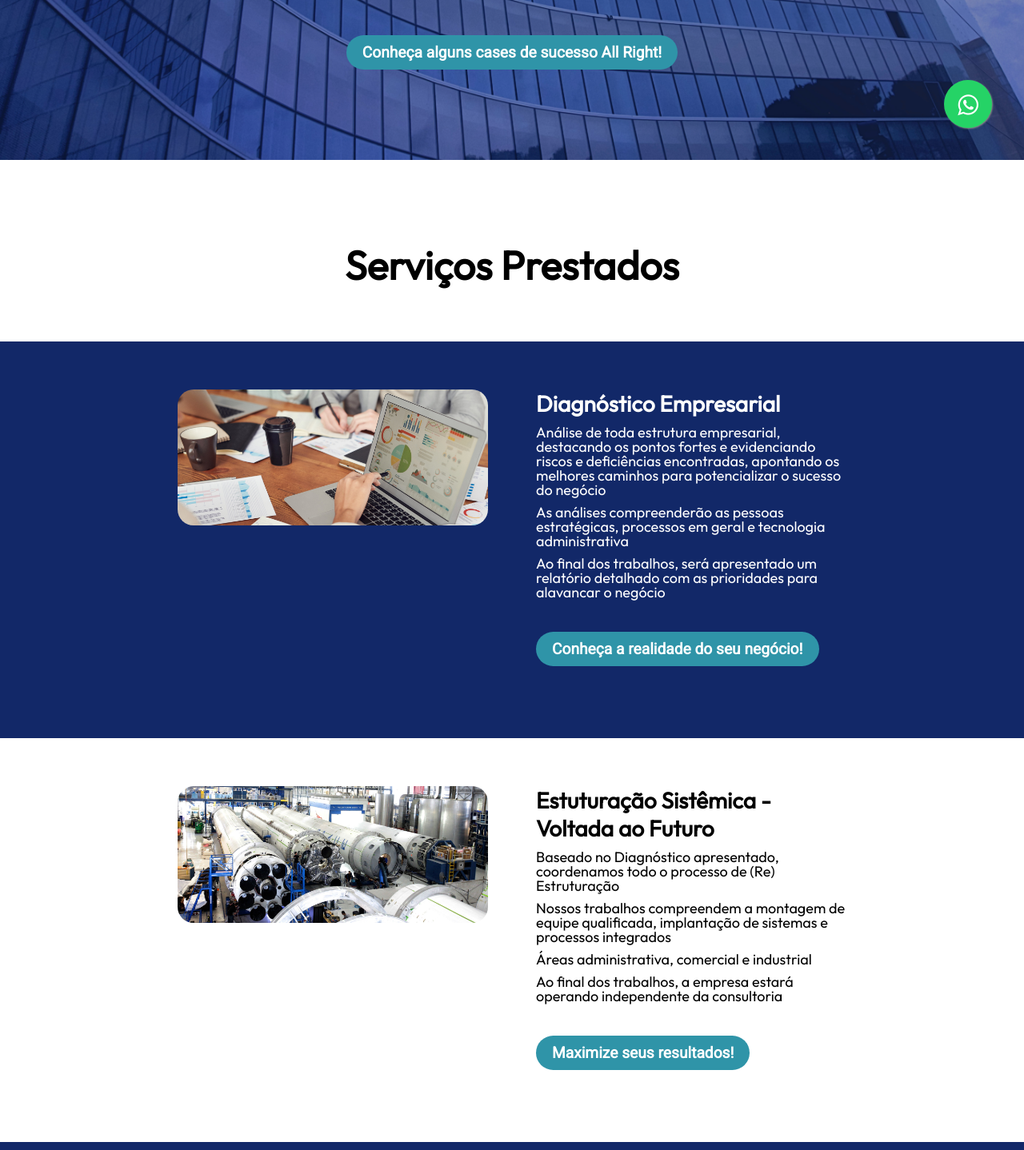
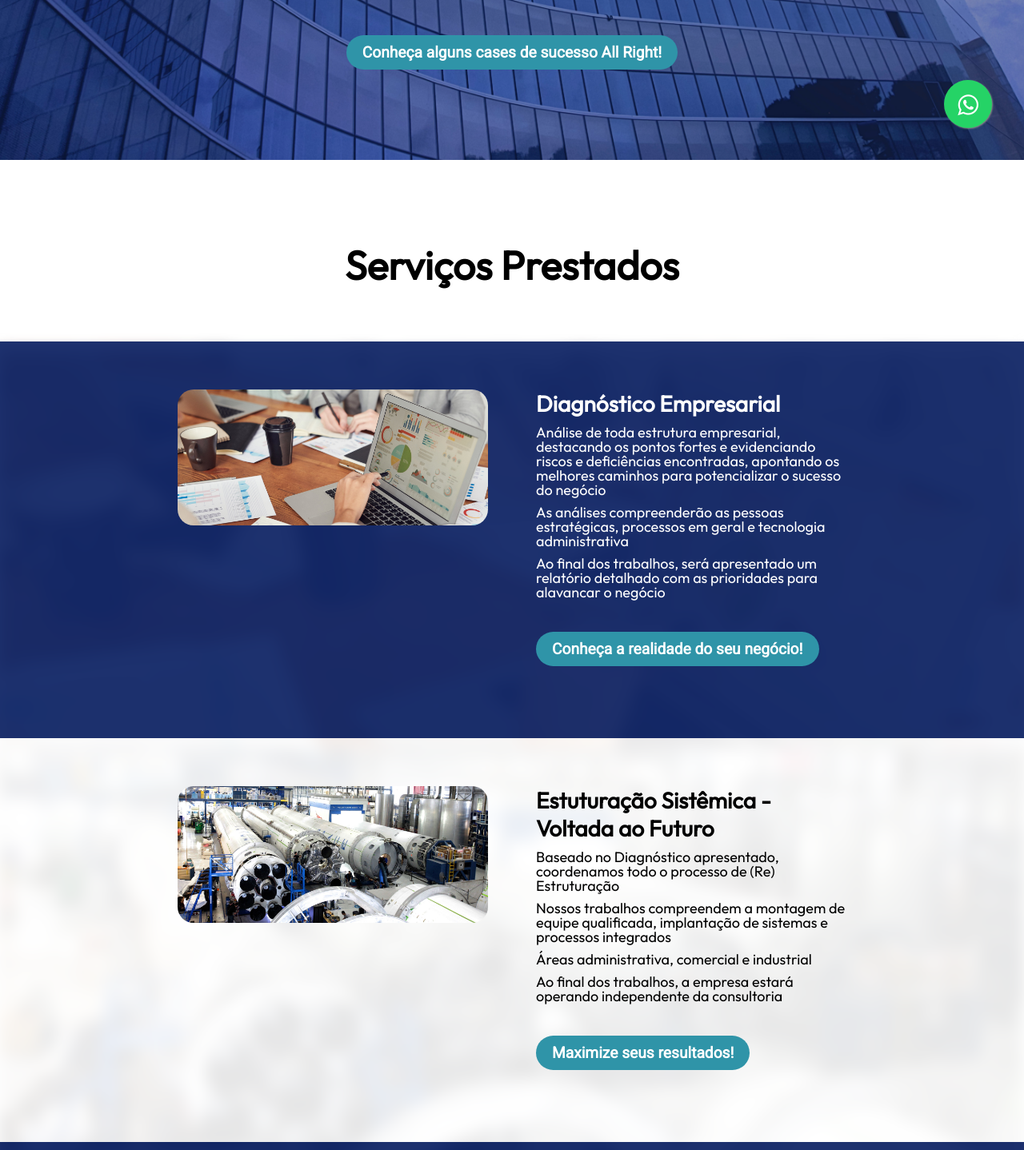
Before and after one commit to All-Right-Consultoria/All-Right-Landing-Page, a Django app: page / in a window 1280 px wide. Shown: the part 600-2038 px from the top of the page at 80% size. Run offline with Django 4.2, Linux system fonts and the light colour scheme; some libraries are stand-ins or nearby versions.

Commit message:
Aumenta opacidade do footer e adiciona imagens borradas no fundo dos serviços prestados

```diff
--- a/allright/assets/static/styles.css
+++ b/allright/assets/static/styles.css
@@ -95,7 +95,7 @@ p, li {
     justify-content: center;
     width: 100%;
     height: 100%;
-    background-color: hsla(225, 70%, 24%, 0.8)
+    background-color: hsla(225, 70%, 24%, 0.95)
 }
 .footer, .footer-nav-links, .media-links, .media-links a, .footer-logo {
     display: flex;
@@ -220,14 +220,16 @@ p, li {
     grid-template-rows: 1fr 1fr 1fr;
     grid-template-columns: 1fr;
     padding: 5vw 5vw 0 5vw;
+    object-fit: contain;
 }
 .card-servico {
     display: flex;
     flex-direction: column;
     flex-wrap: wrap;
     width: 100vw;
+    background-color: rgba(255, 255, 255, .9);
     &:nth-child(2n-1) {
-        background-color: var(--dark-blue) !important;
+        background-color: hsla(225, 70%, 24%, .95) !important;
         border-color: var(--dark-blue) !important;
         color: #fff !important;
         &:nth-child(2n-1) p, h3{
@@ -240,6 +242,16 @@ p, li {
         }
     }
 }
+.card-servico-background {
+    position: absolute;
+    overflow: hidden;
+    max-width: 100vw;
+    max-height: 1000px;
+    margin: 1% 0;
+    z-index: -1;
+    filter: blur(10px);
+}
+
 .card-servico-content {
     display: flex;
     flex-direction: row;
--- a/allright/assets/templates/base.html
+++ b/allright/assets/templates/base.html
@@ -47,7 +47,7 @@
             {% endblock 'content' %}
         </div>
     </main>
-    <footer class="footer" id="footer" style="background-image: url({% static 'footer.jpg' %});">
+    <footer class="footer" id="footer" style="background-image: url({% static 'footer_blur.jpg' %});">
         <div class="footer-wrapper">
             <div class="footer-logo">
                 <img src="{% static 'logo_white.png' %}" alt="footer-logo" class="footer-logo-img">
--- a/allright/blog/templates/index.html
+++ b/allright/blog/templates/index.html
@@ -28,11 +28,12 @@
             </div>
         </div>
     </div>
-    <div class="serivos-sobre-nos" >
-        <div class="servicos" id="servicos" >
+    <div class="servicos-sobre-nos" >
+        <div class="servicos" id="servicos">
             <h1>Serviços Prestados</h1>
             <div class="container-card-servicos">
                 <div class="card-servico">
+                    <img class="card-servico-background" src="{% static 'servicos-placeholder-1.jpg' %}" alt="">
                     <div class="card-servico-content">
                         <div class="servico"><img src="{% static 'servicos-placeholder-1.jpg' %}" alt="" class="card-img"></div>
                         <div class="servico">
@@ -47,6 +48,7 @@
                     </div>
                 </div>
                 <div class="card-servico">
+                    <img class="card-servico-background" src="{% static 'servicos-placeholder-2.jpg' %}" alt="">
                     <div class="card-servico-content">
                         <div class="servico">
                             <img src="{% static 'servicos-placeholder-2.jpg' %}" alt="" class="card-img">
@@ -64,6 +66,7 @@
                     </div>
                 </div>
                 <div class="card-servico">
+                    <img class="card-servico-background" src="{% static 'servicos-placeholder-3.jpg' %}" alt="">
                     <div class="card-servico-content">
                         <div class="servico"><img src="{% static 'servicos-placeholder-3.jpg' %}" alt="" class="card-img"></div>
                         <div class="servico">
@@ -79,6 +82,7 @@
                     </div>
                 </div>
                 <div class="card-servico">
+                    <img class="card-servico-background" src="{% static 'servicos-placeholder-4.jpg' %}" alt="">
                     <div class="card-servico-content">
                         <div class="servico"><img src="{% static 'servicos-placeholder-4.jpg' %}" alt="" class="card-img"></div>
                         <div class="servico"><ul>
@@ -91,6 +95,7 @@
                     </div>
                 </div>
                 <div class="card-servico">
+                    <img class="card-servico-background" src="{% static 'servicos-placeholder-5.jpg' %}" alt="">
                     <div class="card-servico-content">
                         <div class="servico">
                             <img src="{% static 'servicos-placeholder-5.jpg' %}" alt="" class="card-img">
@@ -115,6 +120,7 @@
                     </div>
                 </div>
                 <div class="card-servico">
+                    <img class="card-servico-background" src="{% static 'servicos-placeholder-6.jpg' %}" alt="">
                     <div class="card-servico-content">
                         <div class="servico">
                             <img src="{% static 'servicos-placeholder-6.jpg' %}" alt="" class="card-img">
```
Also changed, not shown: allright/assets/static/footer_blur.jpg (added).
